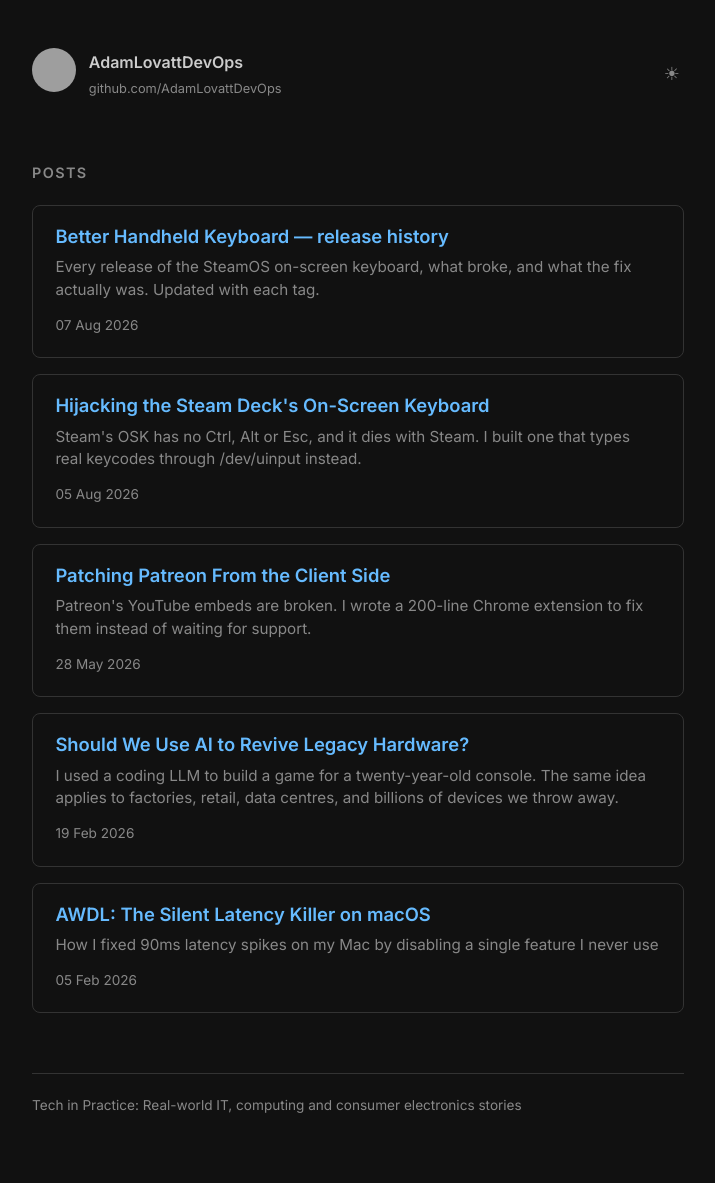
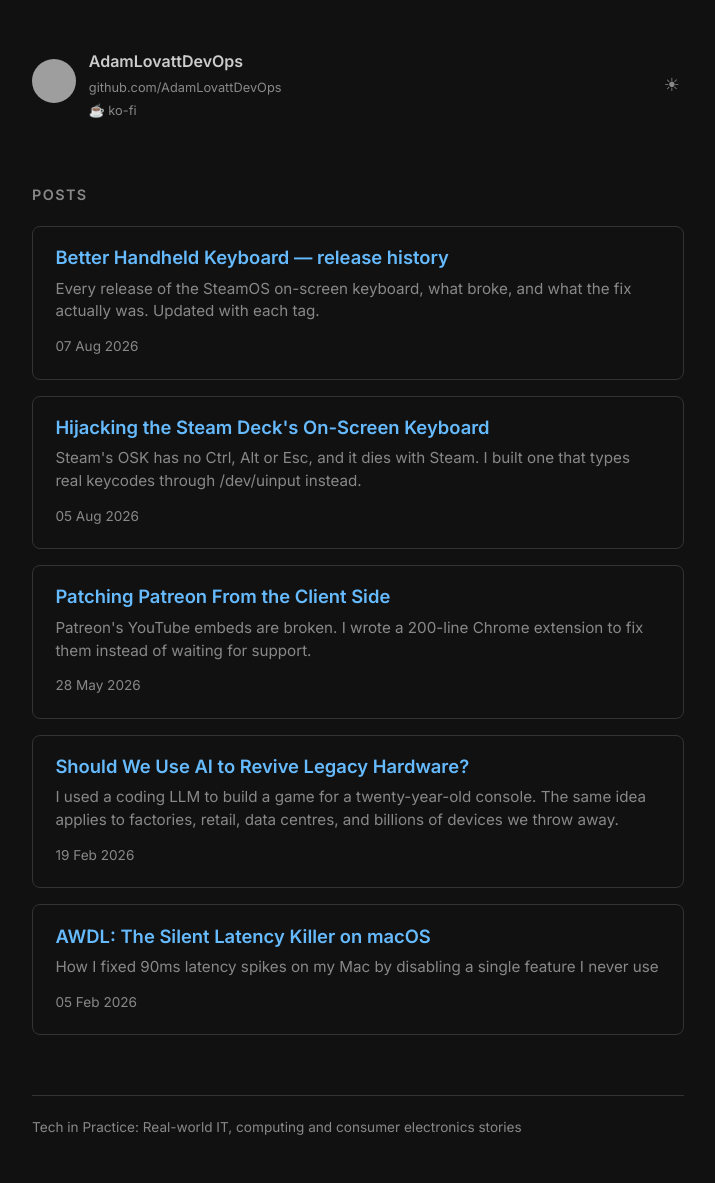
Before and after one commit to AdamLovattDevOps/adamlovattdevops.github.io, a Jekyll site: the page built from index.md, in a window 1280 px wide. Shown: the whole page, without its empty margins (282-997 px from the left). Built offline with Jekyll 4.4.1, drawn with Linux system fonts in a browser that asks for light colours; before the commit the page ends 1162 px from its top, so only the background shows below that; grey boxes are pictures that could not be loaded.

Commit message:
Add Ko-fi link to header
Co-Authored-By: Claude Fable 5 <noreply@anthropic.com>

```diff
--- a/_layouts/default.html
+++ b/_layouts/default.html
@@ -297,6 +297,7 @@
         <div class="header-info">
           <a href="/" class="site-title">{{ site.title }}</a>
           <a href="https://github.com/AdamLovattDevOps" class="header-link">github.com/AdamLovattDevOps</a>
+          <a href="https://ko-fi.com/adamlovatttdevops" class="header-link">☕ ko-fi</a>
         </div>
       </div>
       <button class="theme-toggle" onclick="toggleTheme()" aria-label="Toggle theme">
```
